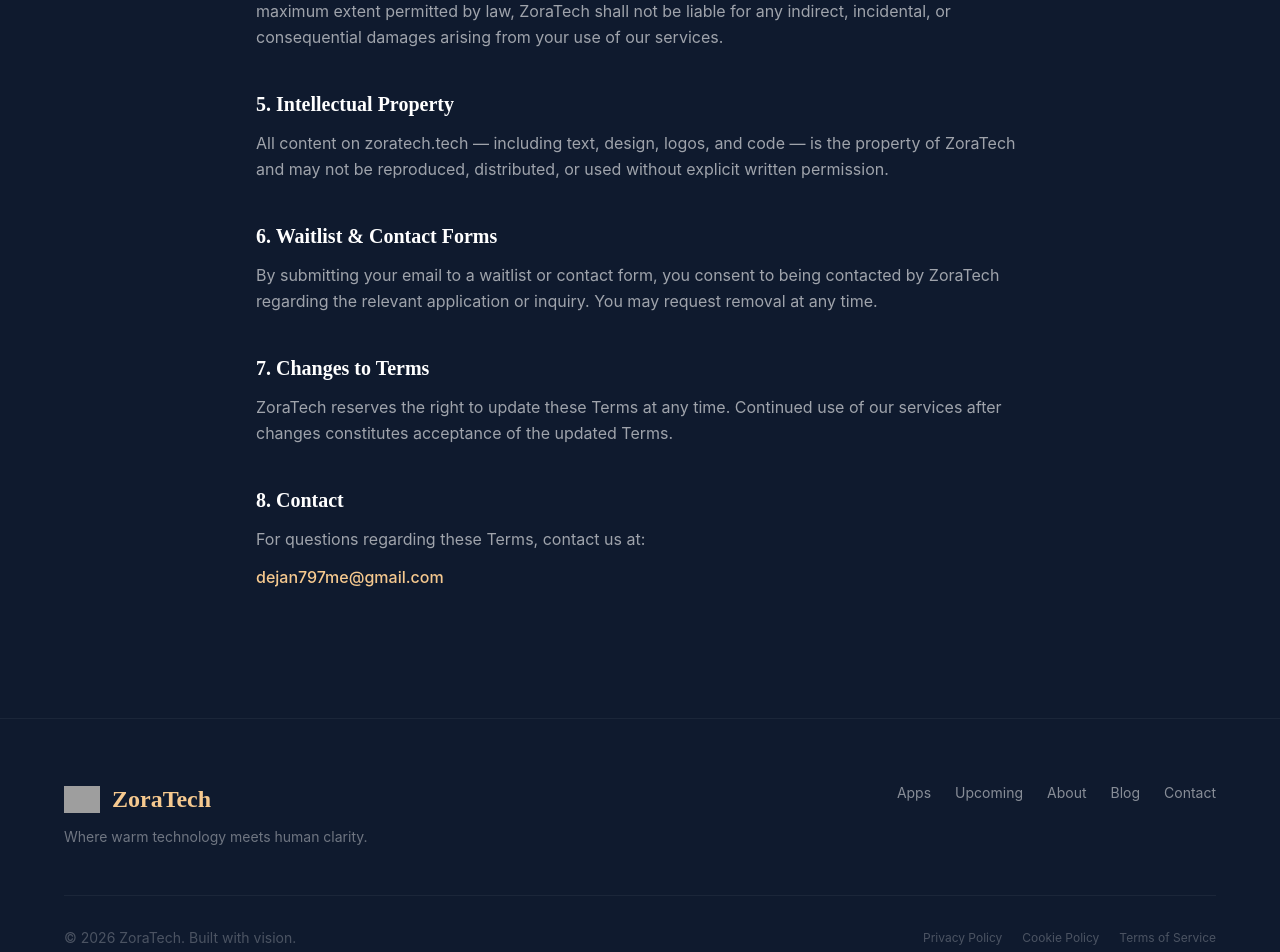
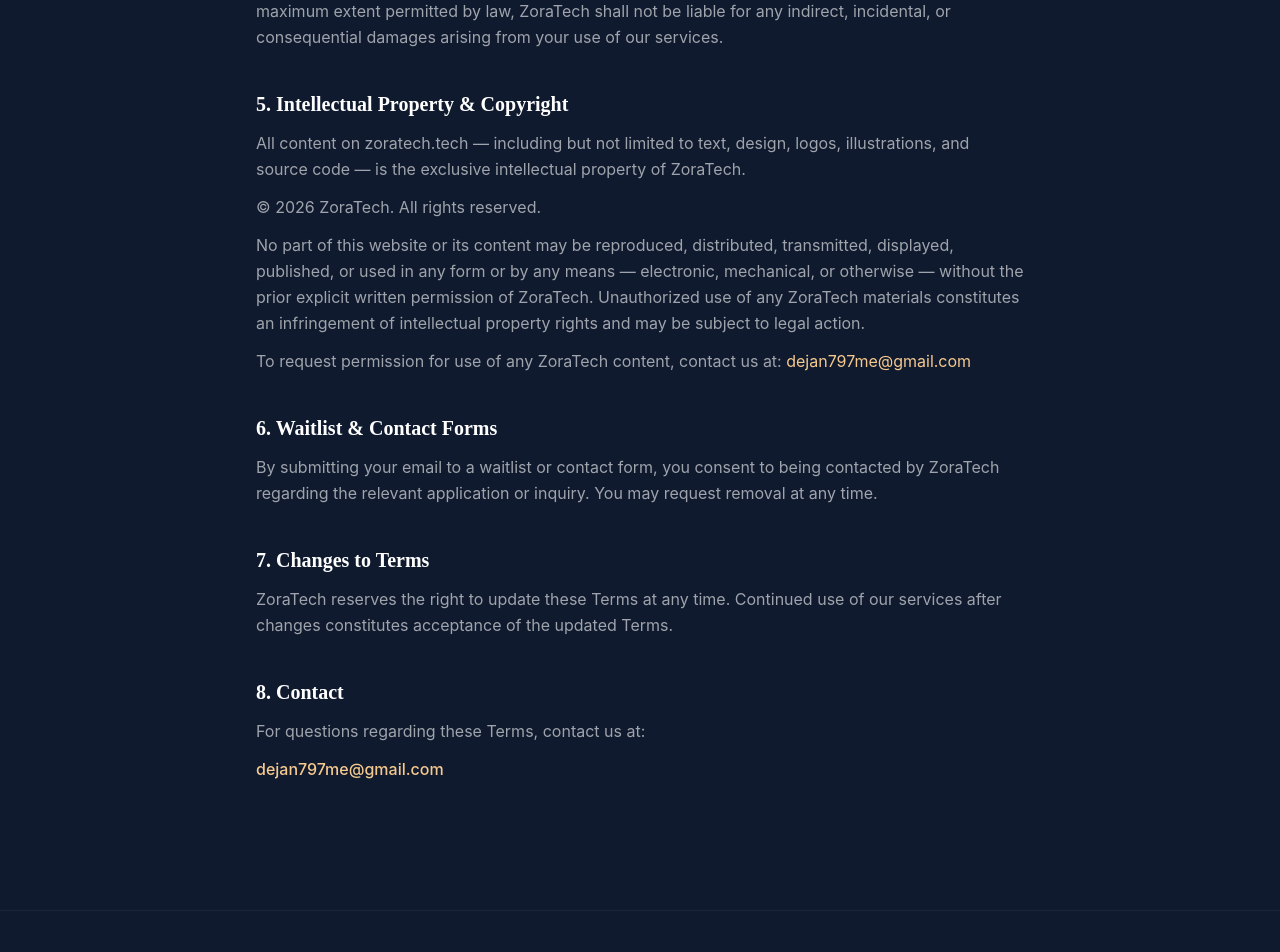
Before and after one commit to dejanlazicns/zoratech-site, a Next.js app: page /terms in a window 1280 px wide. Shown: the part 980-1932 px from the top of the page. Built offline with nearby package versions, Linux system fonts and the light colour scheme; grey boxes are pictures that could not be loaded.

Commit message:
📝 Update copyright notice in Footer and Terms of Service
Co-Authored-By: Claude Sonnet 4.6 <noreply@anthropic.com>

```diff
--- a/src/app/terms/page.tsx
+++ b/src/app/terms/page.tsx
@@ -45,8 +45,11 @@ export default function TermsPage() {
             </div>
 
             <div>
-              <h2 className="font-playfair text-white text-xl font-semibold mb-3">5. Intellectual Property</h2>
-              <p>All content on zoratech.tech — including text, design, logos, and code — is the property of ZoraTech and may not be reproduced, distributed, or used without explicit written permission.</p>
+              <h2 className="font-playfair text-white text-xl font-semibold mb-3">5. Intellectual Property & Copyright</h2>
+              <p>All content on zoratech.tech — including but not limited to text, design, logos, illustrations, and source code — is the exclusive intellectual property of ZoraTech.</p>
+              <p className="mt-3">© 2026 ZoraTech. All rights reserved.</p>
+              <p className="mt-3">No part of this website or its content may be reproduced, distributed, transmitted, displayed, published, or used in any form or by any means — electronic, mechanical, or otherwise — without the prior explicit written permission of ZoraTech. Unauthorized use of any ZoraTech materials constitutes an infringement of intellectual property rights and may be subject to legal action.</p>
+              <p className="mt-3">To request permission for use of any ZoraTech content, contact us at: <span className="text-[#F6C98F]">dejan797me@gmail.com</span></p>
             </div>
 
             <div>
--- a/src/components/Footer.tsx
+++ b/src/components/Footer.tsx
@@ -43,7 +43,7 @@ export default function Footer() {
 
         <div className="border-t border-white/5 pt-8 flex flex-col sm:flex-row items-center justify-between gap-4">
           <p className="text-white/25 text-sm">
-            © 2026 ZoraTech. Built with vision.
+            © 2026 ZoraTech. All rights reserved.
           </p>
           <nav className="flex flex-wrap justify-center gap-5">
             <Link href="/privacy-policy" className="text-xs text-white/25 hover:text-[#F6C98F] transition-colors duration-300">
```
